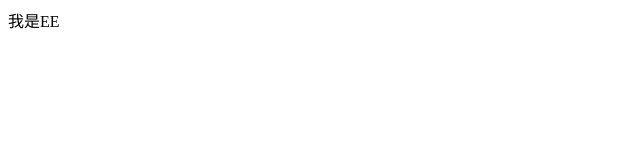
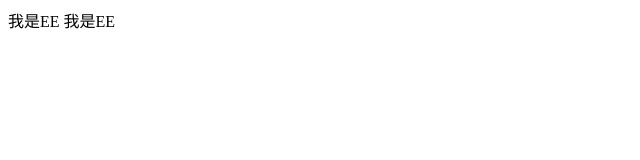
Before and after one commit to Jackylu-1012/conference, a plain HTML site: page 我是EE.html in a window 1280 px wide. Shown: the full height of the page, 0-640 px from the left. Drawn offline with Linux system fonts and the light colour scheme.

Commit message:
我是EE更新

```diff
--- a/我是EE.html
+++ b/我是EE.html
@@ -7,6 +7,6 @@
 </head>
 <body>
     我是EE
-
+    我是EE
 </body>
 </html>
```
